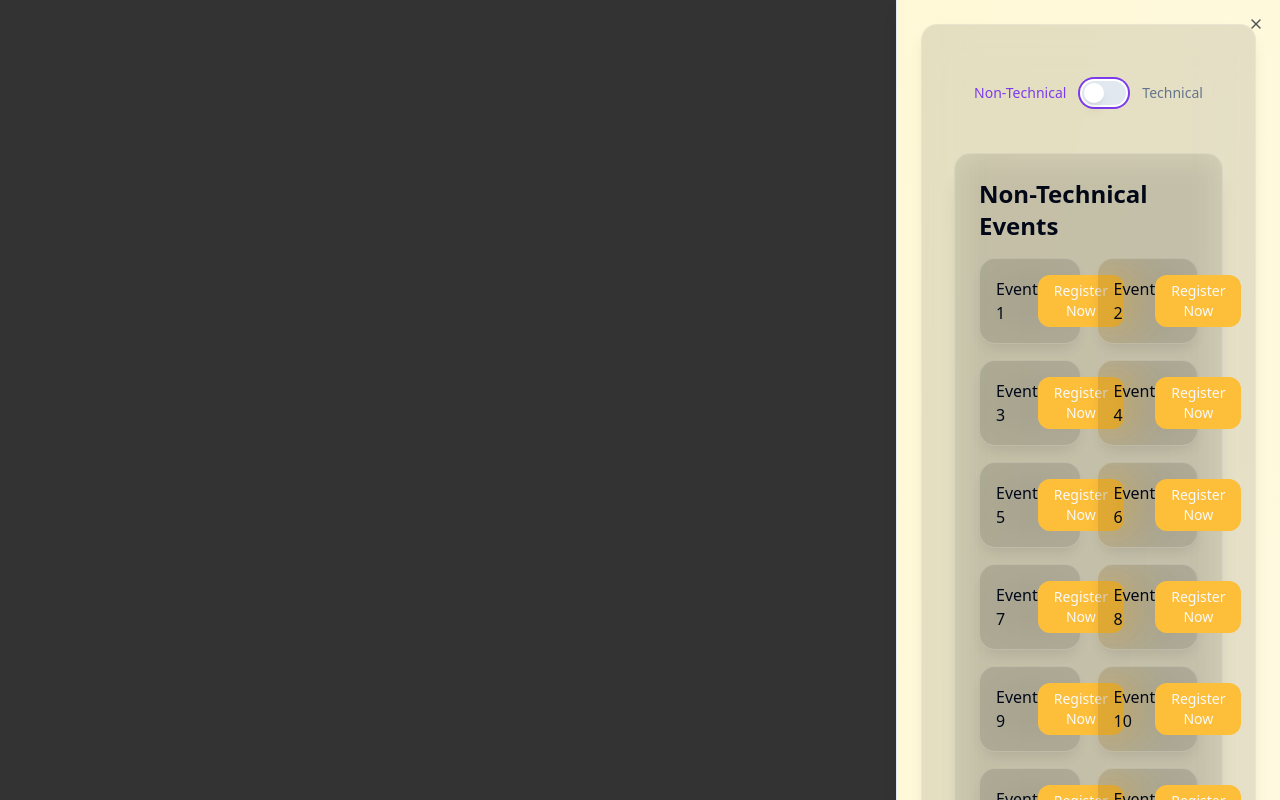
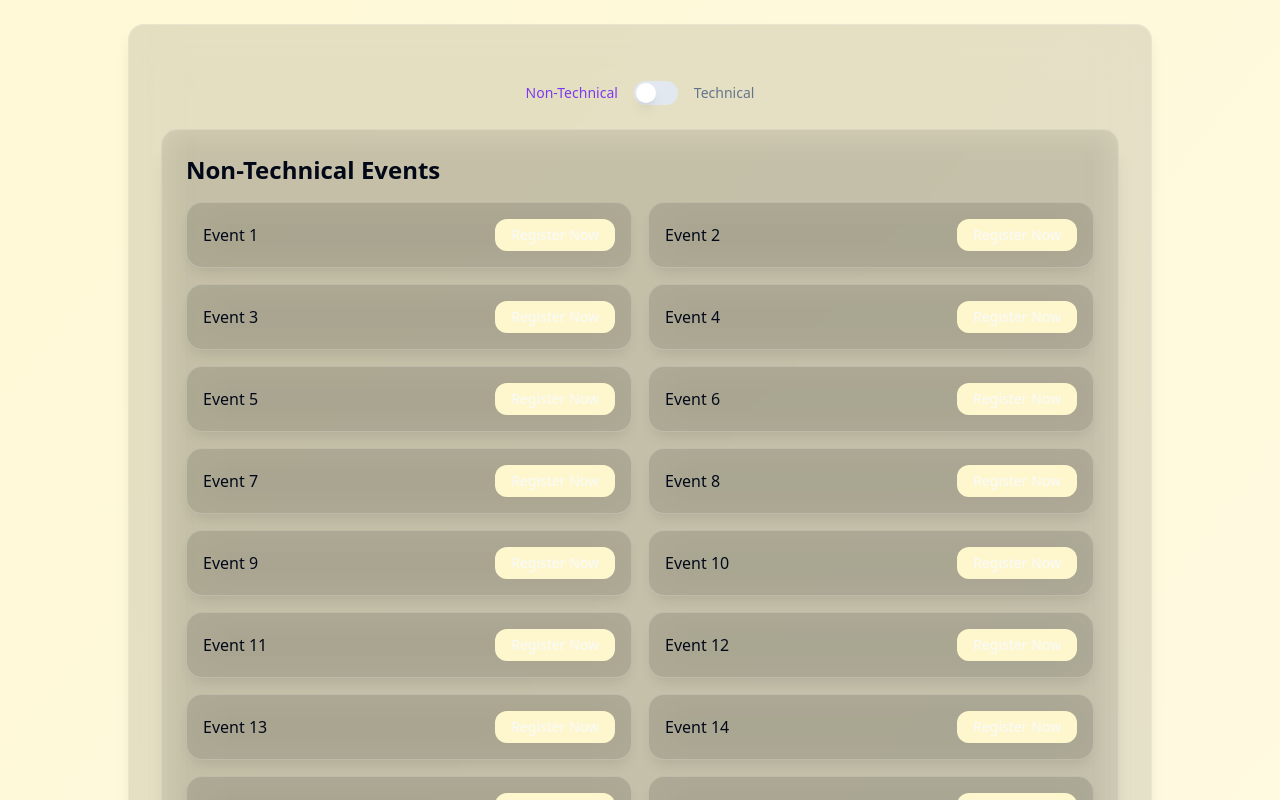
Before and after one commit to arhambhansali/INSTINCTS-1, a React (Vite) app: page /schedule in a window 1280 px wide. Shown: the top 800 px of the page. Built offline with nearby package versions, Linux system fonts and the light colour scheme.

Commit message:
Reverted to edit edt-a903291e-98f4-4570-952c-25a9272afd44: "Refactor Index page and improve mobile UX
- Swapped button and background colors in "Non-technical" mode.
- Improved mobile scrolling fluidity.
- Moved event list to schedule button for better UI."

```diff
--- a/src/pages/Index.tsx
+++ b/src/pages/Index.tsx
@@ -36,20 +36,17 @@ const Index = () => {
             <div className="flex justify-center gap-4">
               <button
                 onClick={() => navigate('/schedule')}
-                className={`px-6 py-2 ${!isTechnical ? 'bg-[#fdbe39]' : 'bg-primary'} text-primary-foreground rounded-2xl hover:opacity-90 transition-opacity`}
+                className={`px-6 py-2 ${!isTechnical ? 'bg-[#FEF7CD]' : 'bg-primary'} text-primary-foreground rounded-2xl hover:opacity-90 transition-opacity`}
               >
                 Schedule
               </button>
-              <button className={`px-6 py-2 ${!isTechnical ? 'bg-[#fdbe39]' : 'bg-primary'} text-primary-foreground rounded-2xl hover:opacity-90 transition-opacity`}>
+              <button className={`px-6 py-2 ${!isTechnical ? 'bg-[#FEF7CD]' : 'bg-primary'} text-primary-foreground rounded-2xl hover:opacity-90 transition-opacity`}>
                 Register Now
               </button>
             </div>
           </div>
         </div>
       </div>
-      <footer className={`fixed bottom-0 left-0 right-0 text-center p-4 ${isTechnical ? 'bg-primary' : 'bg-[#fdbe39]'} text-white`}>
-        Indus University Rancharda, Via: Thaltej, Ahmedabad 382 115, Gujarat, India
-      </footer>
     </div>
   );
 };
--- a/src/pages/Schedule.tsx
+++ b/src/pages/Schedule.tsx
@@ -1,13 +1,9 @@
 
 import { Switch } from "@/components/ui/switch";
 import { useState } from "react";
-import { Sheet, SheetContent, SheetHeader, SheetTitle } from "@/components/ui/sheet";
-import { useNavigate } from "react-router-dom";
-import { X } from "lucide-react";
 
 const Schedule = () => {
   const [isTechnical, setIsTechnical] = useState(false);
-  const navigate = useNavigate();
 
   const technicalEvents = [
     "Aeromodelling Workshop",
@@ -24,12 +20,10 @@ const Schedule = () => {
   ];
 
   return (
-    <Sheet open={true} onOpenChange={() => navigate("/")}>
-      <SheetContent side="right" className="w-full max-w-[1200px] sm:w-[90vw] mx-auto p-0">
-        <div className={`min-h-screen ${isTechnical ? 'technical-bg' : 'non-technical-bg'} animated-gradient`}>
-          <div className="p-6 space-y-8">
+    <div className={`min-h-screen p-6 ${isTechnical ? 'technical-bg' : 'non-technical-bg'} animated-gradient`}>
+      <div className="max-w-5xl mx-auto space-y-8">
         <div className="glass-card p-8 space-y-6">
-              <SheetHeader className="text-center space-y-4">
+          <div className="text-center space-y-4">
             <div className="flex justify-center items-center space-x-4 my-6">
               <span className={`text-sm font-medium ${!isTechnical ? 'text-primary' : 'text-muted-foreground'}`}>
                 Non-Technical
@@ -45,7 +39,7 @@ const Schedule = () => {
                 Technical
               </span>
             </div>
-              </SheetHeader>
+          </div>
 
           <div className="glass p-6 space-y-4">
             <h2 className="text-2xl font-semibold">
@@ -70,7 +64,7 @@ const Schedule = () => {
                     <div key={i} className="p-4 glass-card transform hover:scale-[1.02] transition-transform duration-300 ease-out">
                       <div className="flex justify-between items-center">
                         <h3 className="font-medium">Event {i + 1}</h3>
-                            <button className="px-4 py-1.5 bg-[#fdbe39] text-primary-foreground rounded-xl hover:opacity-90 transition-opacity text-sm text-center">
+                        <button className="px-4 py-1.5 bg-[#FEF7CD] text-primary-foreground rounded-xl hover:opacity-90 transition-opacity text-sm text-center">
                           Register Now
                         </button>
                       </div>
@@ -83,8 +77,6 @@ const Schedule = () => {
         </div>
       </div>
     </div>
-      </SheetContent>
-    </Sheet>
   );
 };
 
```
Lines whose indentation alone changed are shown as unchanged.
